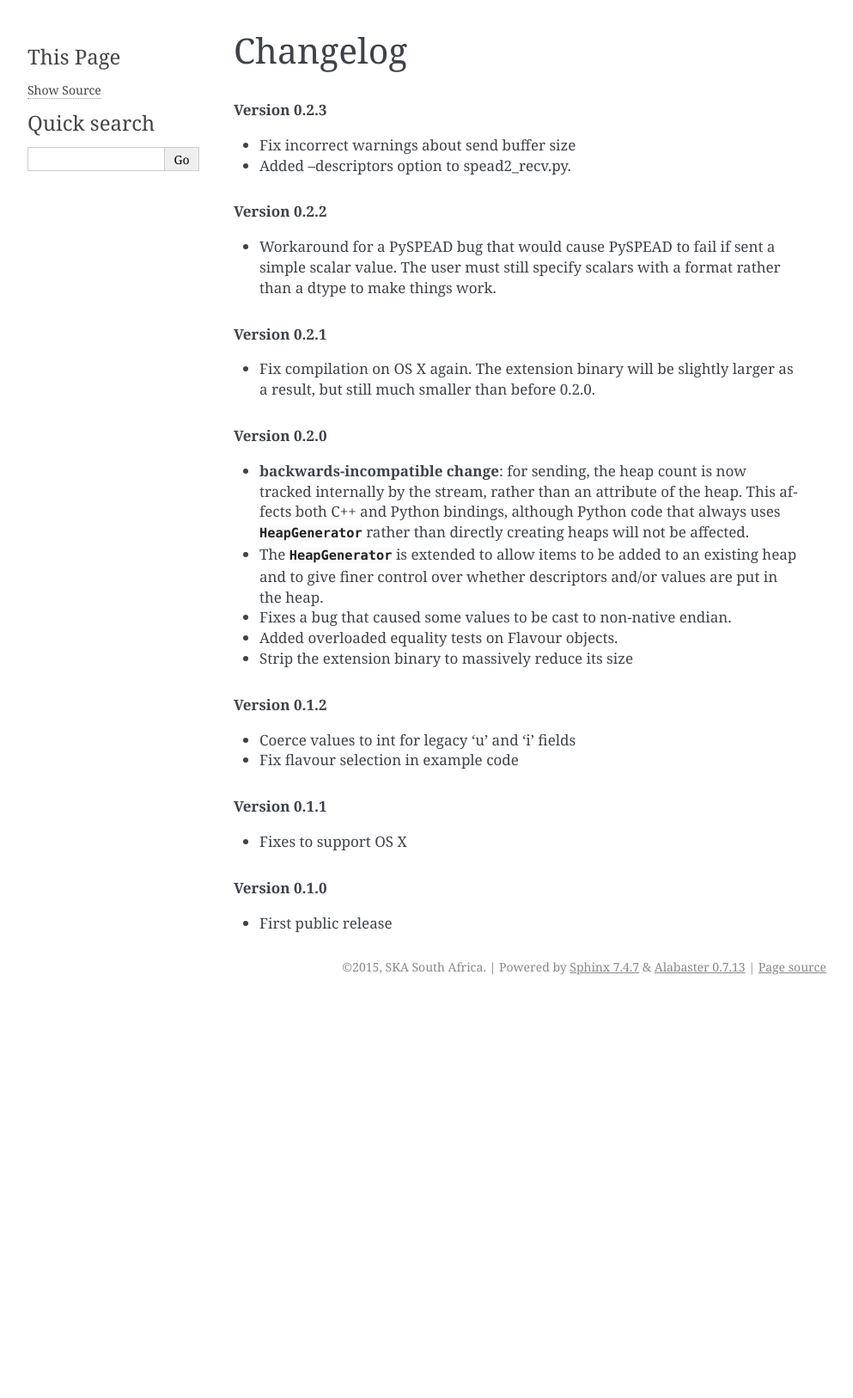
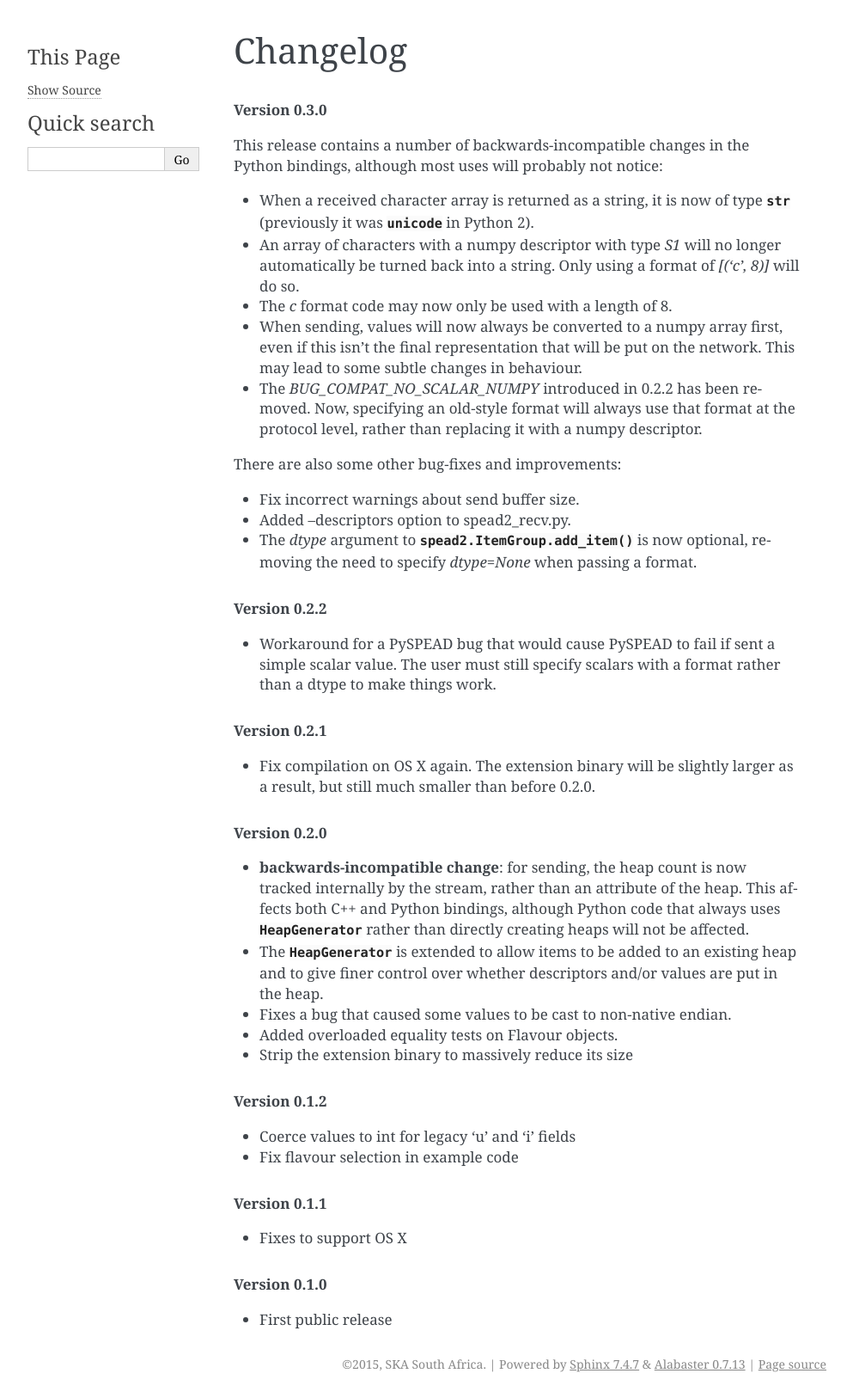
Before and after one commit to ska-sa/spead2, a Sphinx documentation site: the page built from doc/changelog.rst, in a window 1280 px wide. Shown: the whole page at 86% size, without its empty margins (148-1141 px from the left). Built offline with Sphinx 7.4.7, drawn with Linux system fonts in a browser that asks for light colours; before the commit the page ends 1164 px from its top, so only the background shows below that.

Commit message:
Prepare 0.3.0 release

```diff
--- a/doc/changelog.rst
+++ b/doc/changelog.rst
@@ -1,11 +1,36 @@
 Changelog
 =========
 
-.. rubric:: Version 0.2.3
+.. rubric:: Version 0.3.0
 
-- Fix incorrect warnings about send buffer size
+This release contains a number of backwards-incompatible changes in the Python
+bindings, although most uses will probably not notice:
+
+- When a received character array is returned as a string, it is now of type
+  :py:class:`str` (previously it was :py:class:`unicode` in Python 2).
+
+- An array of characters with a numpy descriptor with type `S1` will no longer
+  automatically be turned back into a string. Only using a format of
+  `[('c', 8)]`  will do so.
+
+- The `c` format code may now only be used with a length of 8.
+
+- When sending, values will now always be converted to a numpy array first,
+  even if this isn't the final representation that will be put on the network.
+  This may lead to some subtle changes in behaviour.
+
+- The `BUG_COMPAT_NO_SCALAR_NUMPY` introduced in 0.2.2 has been removed. Now,
+  specifying an old-style format will always use that format at the protocol
+  level, rather than replacing it with a numpy descriptor.
+
+There are also some other bug-fixes and improvements:
+
+- Fix incorrect warnings about send buffer size.
 
 - Added --descriptors option to spead2_recv.py.
+
+- The `dtype` argument to :py:meth:`spead2.ItemGroup.add_item` is now
+  optional, removing the need to specify `dtype=None` when passing a format.
 
 .. rubric:: Version 0.2.2
 
--- a/spead2/_version.py
+++ b/spead2/_version.py
@@ -1 +1 @@
-__version__ = "0.2.3.dev0"
+__version__ = "0.3.0"
```
Also changed, not shown: doc/py-protocol.rst (+4 -5 lines).
